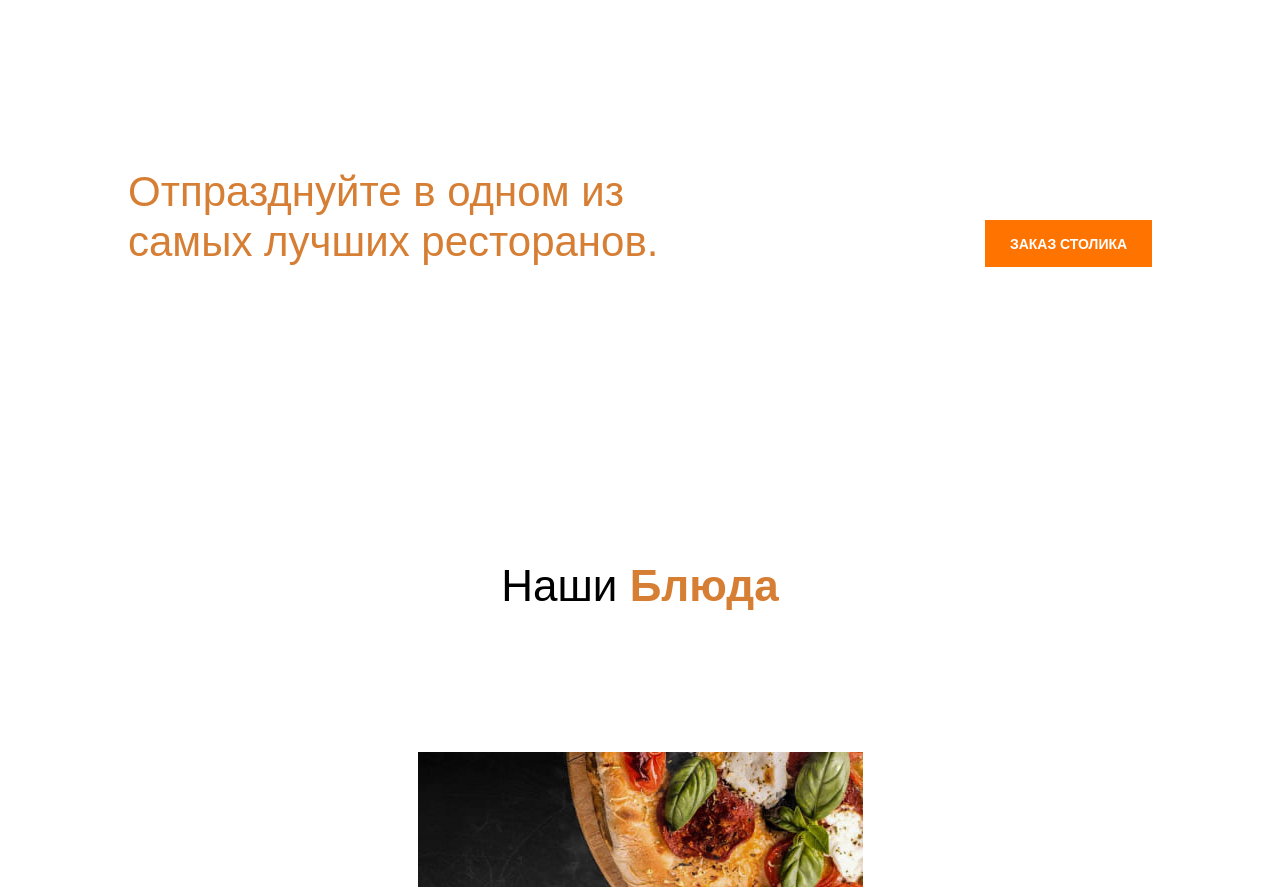
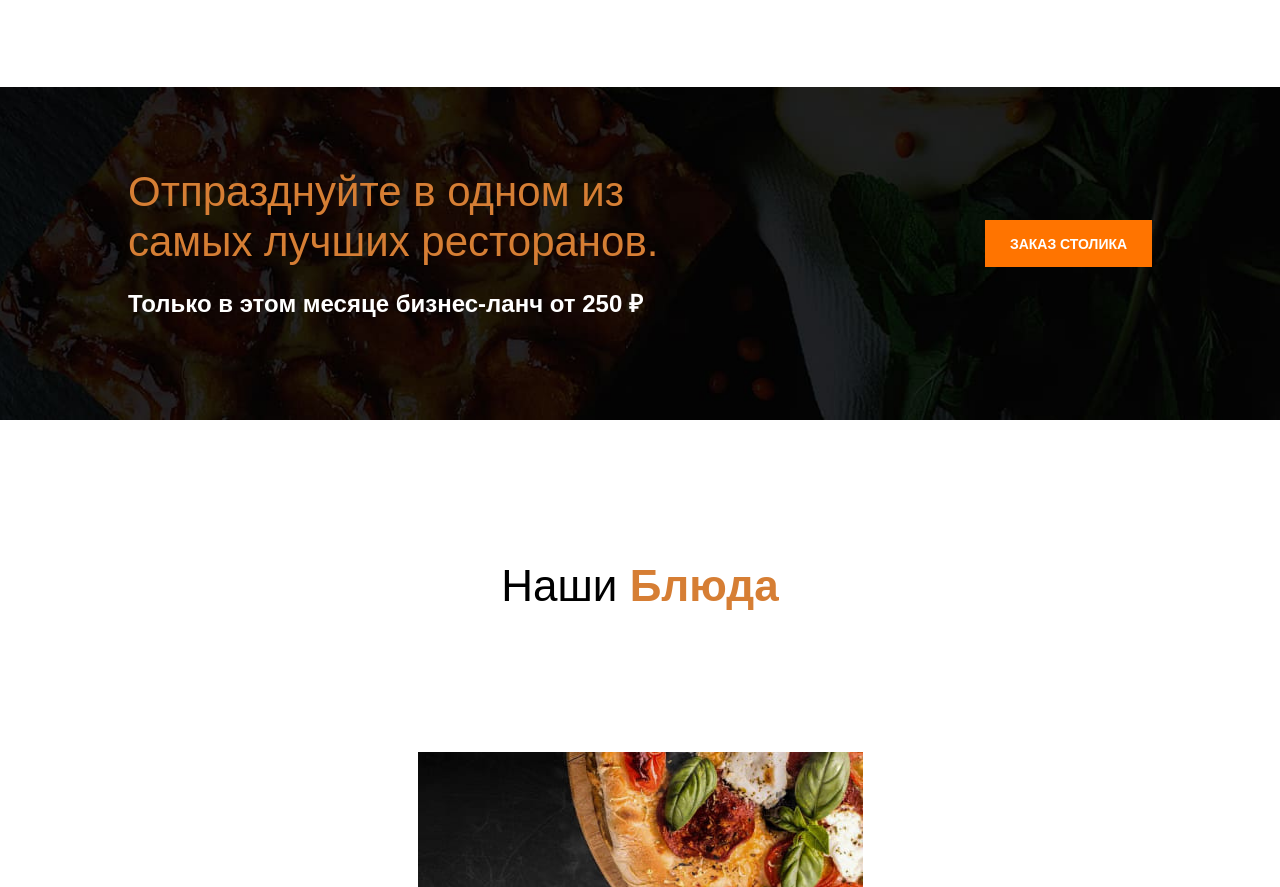
Before and after one commit to HostForStudent/restaurant, a plain HTML site: page index.html in a window 1280 px wide. Shown: the part 2048-2935 px from the top of the page. Drawn offline with nearby package versions, Linux system fonts and the light colour scheme; files that its build step writes are made by us from their sources.

Commit message:
Update _discout.scss

```diff
--- a/scss/section/_discout.scss
+++ b/scss/section/_discout.scss
@@ -1,6 +1,6 @@
 .discout {
    padding: 80px 0 100px 0;
-   background: url("../img/discout.png") center / cover no-repeat;
+   background: url("../img/discout.jpg") center / cover no-repeat;
 }
 .discout__row {
    display: flex;
```
